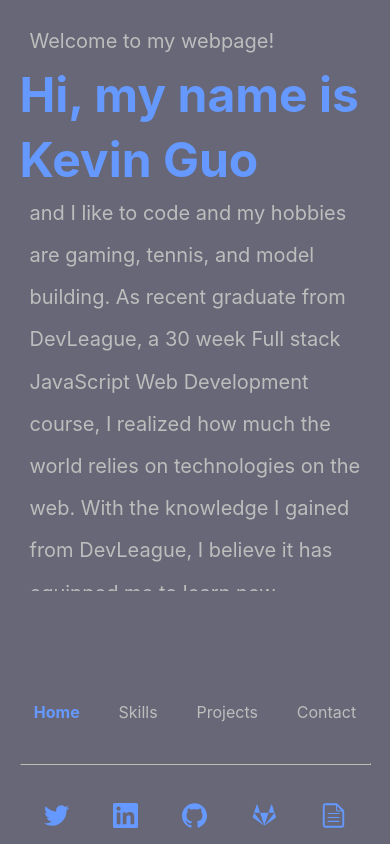
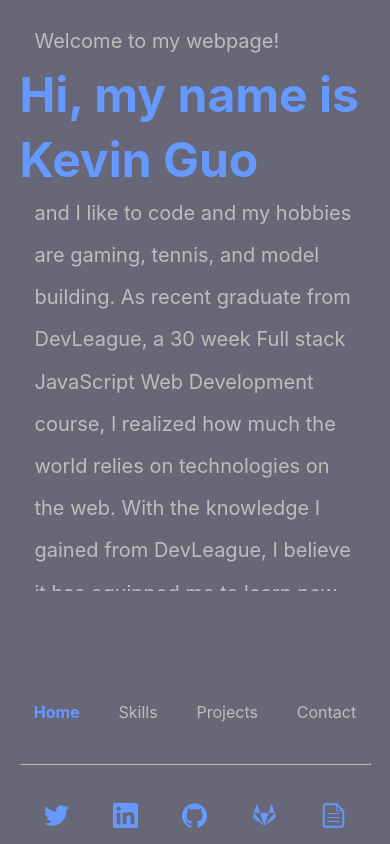
Before and after one commit to kevinchguo/profile, a React (Create React App) app: page / in a window 390 px wide. Built offline with nearby package versions, Linux system fonts and the light colour scheme.

Commit message:
Changed spacing

```diff
--- a/src/App.css
+++ b/src/App.css
@@ -25,6 +25,9 @@
   .viewContent {
     justify-content: flex-start;
   }
+  .description {
+    margin: 0;
+  }
 }
 
 .header1 {
@@ -33,7 +36,7 @@
 }
 
 .description {
-  margin: 0 10px;
+  margin: 0 15px;
   color: #bdbdbd;
 }
 
```
